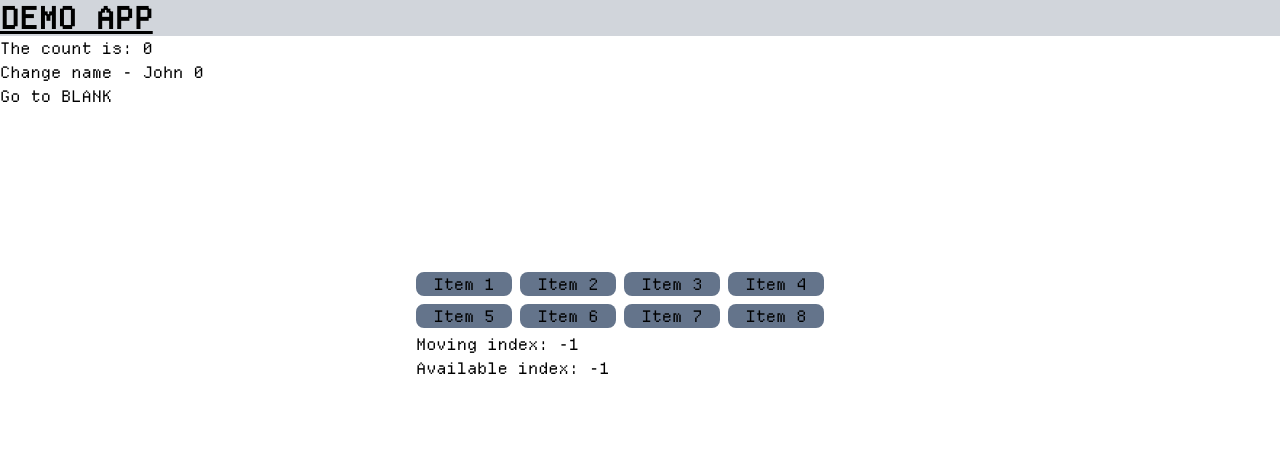
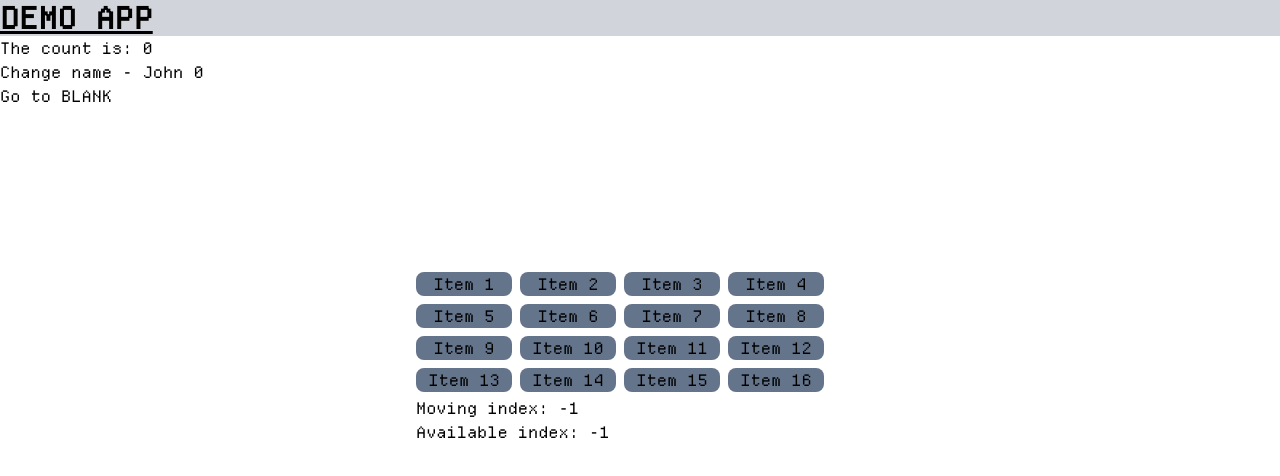
Before and after one commit to pr0g/reorderable-list, a React (Vite) app: page / in a window 1280 px wide. Shown: the top 476 px of the page. Built offline with nearby package versions, Linux system fonts and the light colour scheme.

Commit message:
fix more than just two rows

```diff
--- a/src/reorderable-list.tsx
+++ b/src/reorderable-list.tsx
@@ -35,6 +35,14 @@ export const ReorderableList = memo(function ReorderableList() {
     "Item 6",
     "Item 7",
     "Item 8",
+    "Item 9",
+    "Item 10",
+    "Item 11",
+    "Item 12",
+    "Item 13",
+    "Item 14",
+    "Item 15",
+    "Item 16",
   ]);
   const [movingIndex, setMovingIndex] = useState(-1);
   const [availableIndex, setAvailableIndex] = useState(-1);
@@ -70,7 +78,7 @@ export const ReorderableList = memo(function ReorderableList() {
         index < movingIndex &&
         movingIndex !== -1
       ) {
-        if (index === /*columns - 1*/ 3) {
+        if (index % 4 === /*columns - 1*/ 3) {
           style.transform = `translateX(${
             -itemWidth * /*columns - 1*/ 3
           }px) translateY(${itemHeight}px)`;
@@ -82,7 +90,7 @@ export const ReorderableList = memo(function ReorderableList() {
         index > movingIndex &&
         movingIndex !== -1
       ) {
-        if (index === /*columns*/ 4) {
+        if ((index % 4) + 4 === /*columns*/ 4) {
           style.transform = `translateX(${
             itemWidth * /*columns - 1*/ 3
           }px) translateY(${-itemHeight}px)`;
```
